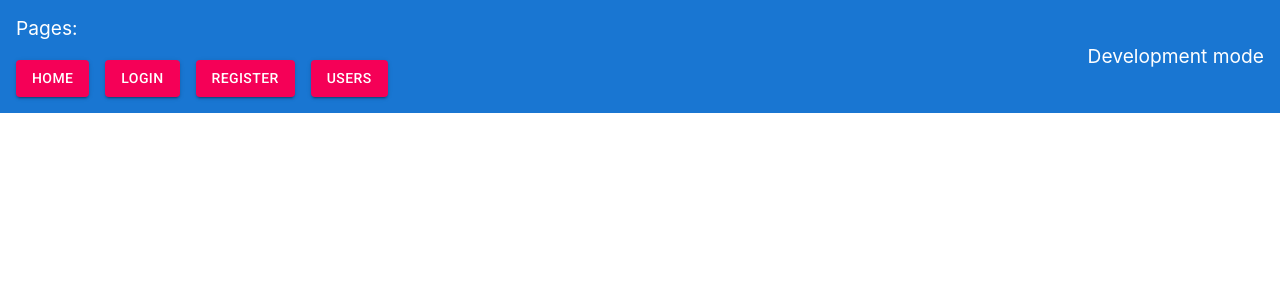
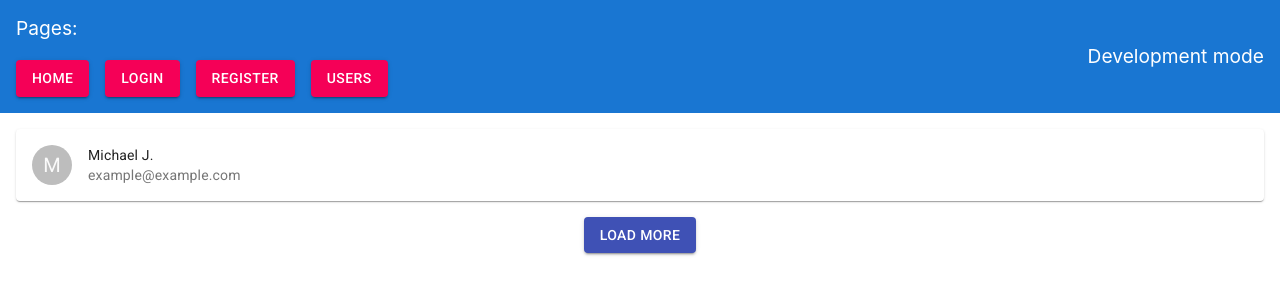
Before and after one commit to haloss1/iexplain-front, a React (Create React App) app: page /users in a window 1280 px wide. Shown: the top 300 px of the page. Built offline with nearby package versions, Linux system fonts and the light colour scheme.

Commit message:
Added User list

```diff
--- a/src/pages/Users.tsx
+++ b/src/pages/Users.tsx
@@ -1,5 +1,32 @@
+import { Card, Avatar, CardHeader, Button } from "@material-ui/core";
+import styled from "styled-components";
+
+const GridContainer = styled.div`
+  display: grid;
+  padding: 1rem;
+  gap: 1rem;
+  grid-template-columns: repeat(auto-fit, minmax(240px, 1fr));
+`;
+
 const Users = () => {
-  return <div></div>;
+  return (
+    <div>
+      <GridContainer>
+        <Card>
+          <CardHeader
+            avatar={<Avatar>M</Avatar>}
+            title="Michael J."
+            subheader="example@example.com"
+          />
+        </Card>
+      </GridContainer>
+      <div style={{ textAlign: "center", paddingBottom: "1rem" }}>
+        <Button variant="contained" color="primary">
+          Load More
+        </Button>{" "}
+      </div>
+    </div>
+  );
 };
 
 export default Users;
```
